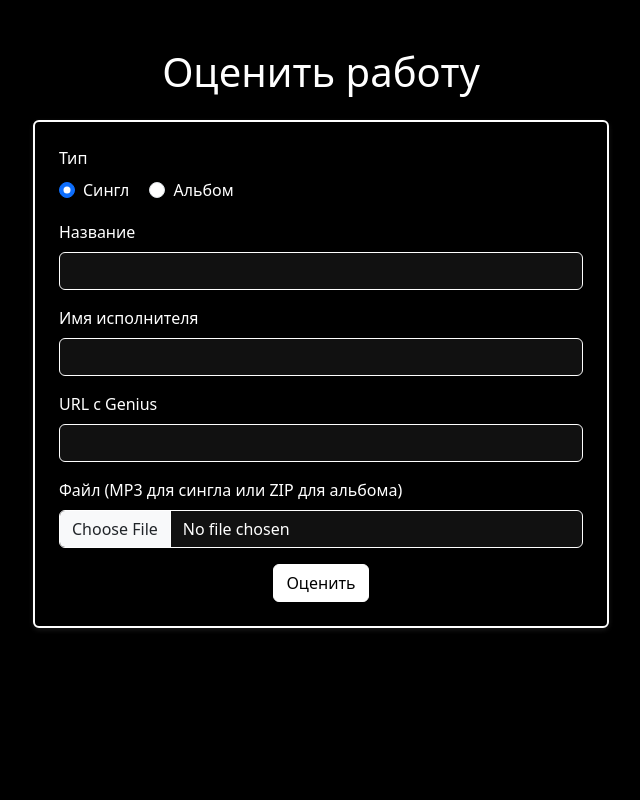
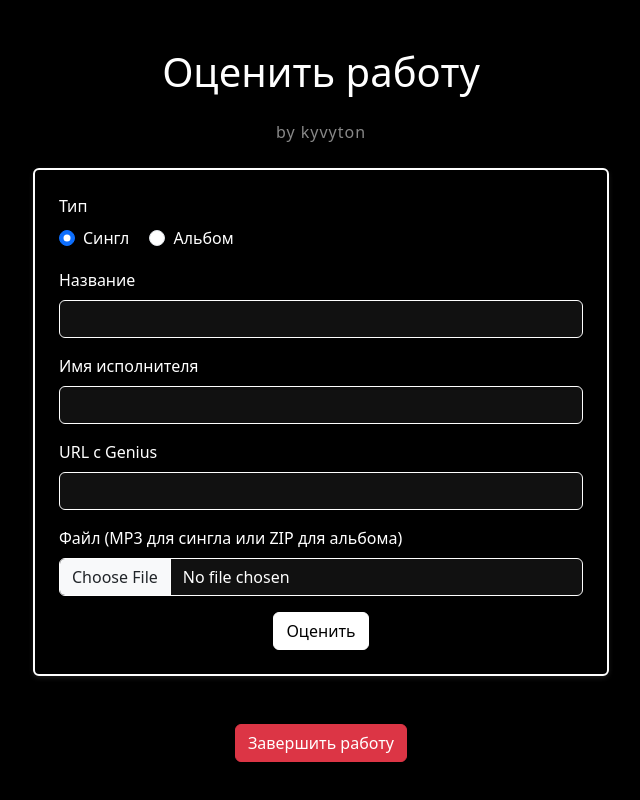
Before and after one commit to antonzhukovin/RAP_CRITIC_AI_by_kyvyton, a Flask app: template rap_critic_ai/templates/index.html in a window 1280 px wide. Shown: the whole page, without its empty margins (319-959 px from the left). Run offline with Flask 3, Linux system fonts and the light colour scheme; the template is opened without the code that fills it, so the values that code supplies are empty; parts of the project's set-up code (start-up, migrations or seed data) failed here and were passed over.

Commit message:
akakhuyaritakakhuyaritnormalno

```diff
--- a/rap_critic_ai/templates/index.html
+++ b/rap_critic_ai/templates/index.html
@@ -76,6 +76,9 @@
 <body>
   <div class="container my-5">
     <h1 class="text-center mb-4">Оценить работу</h1>
+    <div class="text-center mb-4" style="font-size:1rem; color:#888888; letter-spacing: 1px;">
+      by kyvyton
+    </div>
 
     {% if result %}
       {% if result is string %}
@@ -154,6 +157,23 @@
       </div>
     {% endif %}
   </div>
+  <div class="text-center mt-4">
+    <button class="btn btn-danger" onclick="finishWork()">Завершить работу</button>
+  </div>
+ <script>
+  function finishWork() {
+    fetch('/shutdown', {method: 'POST'})
+      .then(() => {
+        // Попробовать закрыть вкладку (если разрешено)
+        window.open('', '_self').close();
+
+        // Если вкладка не закрылась — показать сообщение
+        setTimeout(() => {
+          alert('Работа завершена, но браузер не дал закрыть вкладку автоматически. Закройте её вручную.');
+        }, 300);
+      });
+  }
+</script>
   <!-- Bootstrap Bundle with Popper -->
   <script src="https://cdn.jsdelivr.net/npm/bootstrap@5.3.0/dist/js/bootstrap.bundle.min.js"></script>
 </body>
```
Also changed, not shown: 2 other files.
